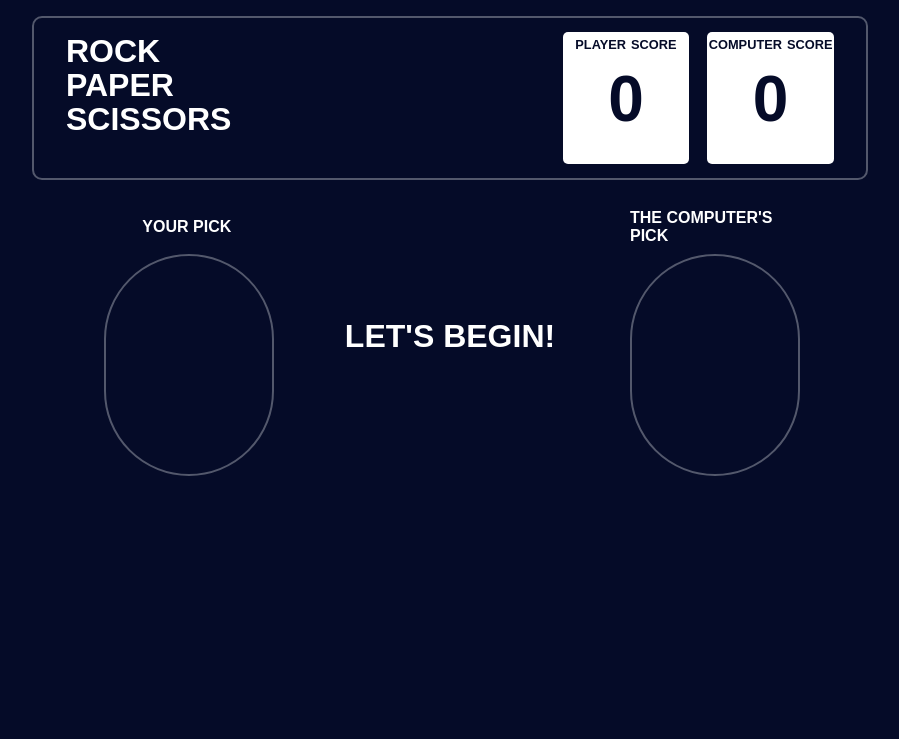
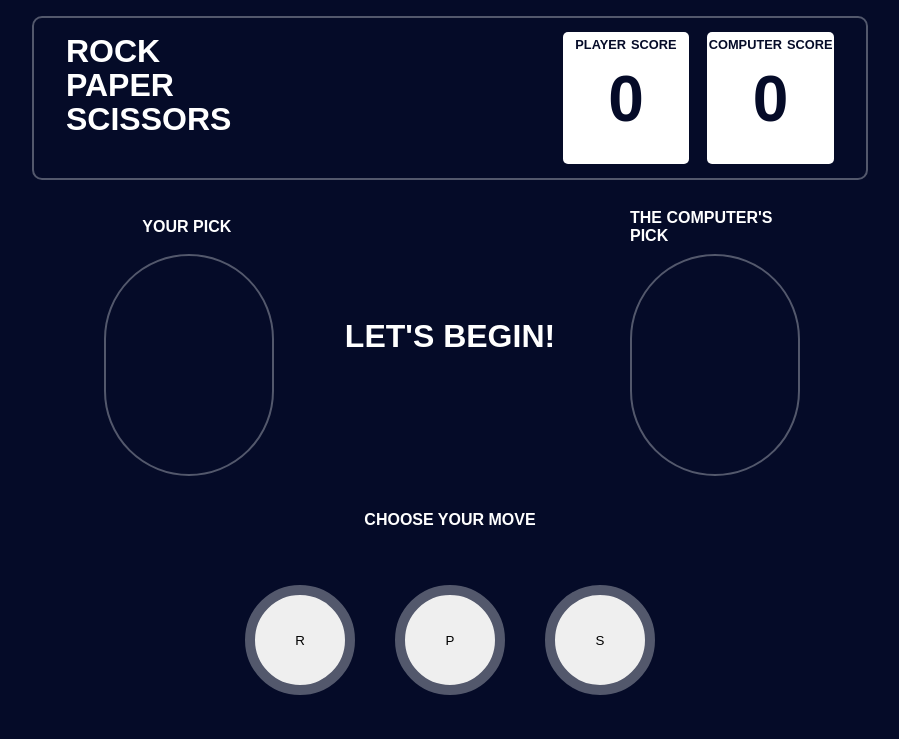
Before and after one commit to iam-Dianne/rock-paper-scissors, a plain HTML site: page index.html in a window 1280 px wide. Shown: the whole page, without its empty margins (190-1089 px from the left). Drawn offline with Linux system fonts and the light colour scheme; a web font is replaced by a local one.

Commit message:
added all containers for attacks

```diff
--- a/index.html
+++ b/index.html
@@ -67,6 +67,16 @@
                 </div>
             </div>
         </div>
+        <div class="attacks-container">
+            <div class="prompt-text">
+                <p>CHOOSE YOUR MOVE</p>
+            </div>
+            <div class="attacks-options">
+                <button id="rock-attack" title="rock">R</button>
+                <button id="paper-attack" title="paper">P</button>
+                <button id="scissor-attack" title="">S</button>
+            </div>
+        </div>
     </main>
 
     <script src="script.js"></script>
--- a/styles.css
+++ b/styles.css
@@ -7,6 +7,9 @@ body {
     font-size: 1rem;
     padding: 1rem 0 0 0;
     margin: 0;
+
+    display: flex;
+    flex-direction: column;
 }
 
 /*HEADER STYLES*/
@@ -125,7 +128,7 @@ header {
     display: flex;
     justify-content: center;
     align-items: center;
-    /*background-color: red;*/
+    /*background-color: blue;*/
 }
 
 .player-choice-container, .computer-choice-container {
@@ -169,3 +172,41 @@ header {
 .result-text {
     font-size: 2rem;
 }
+
+
+/* ATTACKS CONTAINER*/
+
+.attacks-container{
+    height: 30vh;
+    width: 100%;
+
+    /*background-color: red;*/
+}
+
+.prompt-text {
+    width: 100%;
+    height: 20%;
+    display: flex;
+    justify-content: center;
+    align-items: center;
+
+    /*background-color: yellow;*/
+}
+
+.attacks-options {
+    height: 80%;
+    width: 100%;
+    display: flex;
+    justify-content: center;
+    align-items: center;
+    gap: 40px;
+
+    /*background-color: blue;*/
+}
+
+button {
+    height: 110px;
+    width: 110px;
+    border-radius: 100px;
+    border: 10px solid #53586c ;
+}
```
